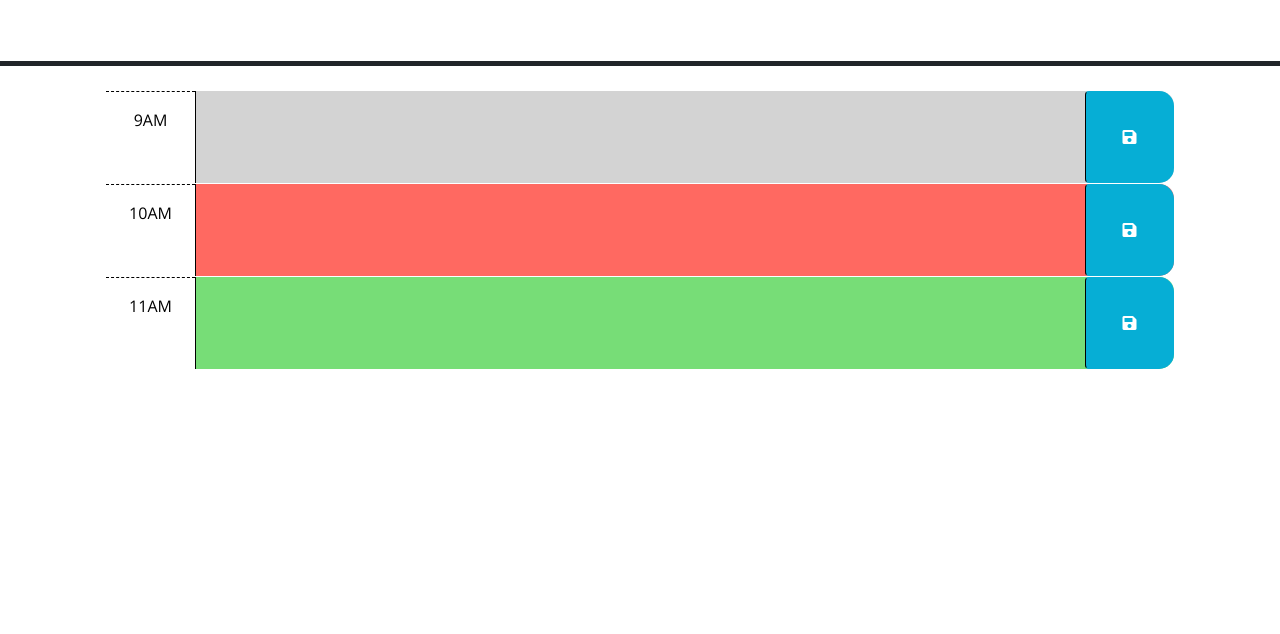
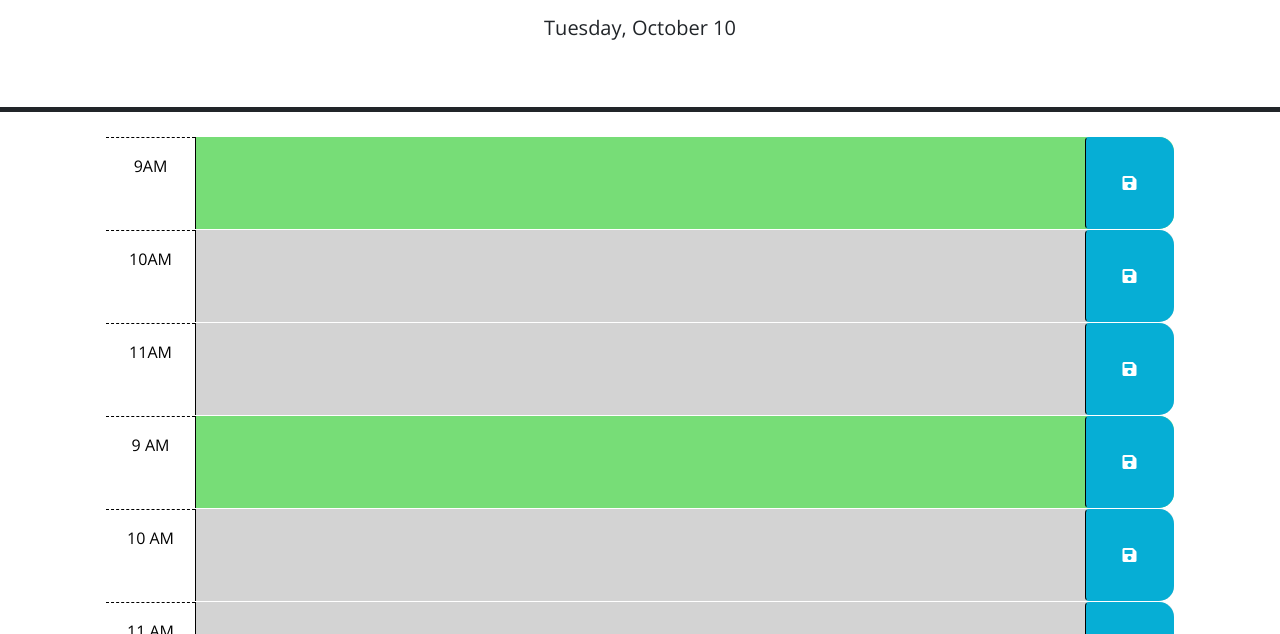
Before and after one commit to Kevinatics/Calendar-Web, a plain HTML site: page index.html in a window 1280 px wide. Shown: the part 166-800 px from the top of the page. Drawn offline with nearby package versions, Linux system fonts and the light colour scheme.

Commit message:
added js

```diff
--- a/index.html
+++ b/index.html
@@ -18,7 +18,7 @@
       href="https://fonts.googleapis.com/css?family=Open+Sans&display=swap"
       rel="stylesheet"
     />
-    <link rel="stylesheet" href="style.css" />
+    <link rel="stylesheet" href="./style.css" />
     <title>Work Day Scheduler</title>
   </head>
 
@@ -73,6 +73,6 @@
       crossorigin="anonymous"
     ></script>
 
-    <script src="script.js"></script>
+    <script src="./javascript.js"></script>
   </body>
 </html>
--- a/javascript.js
+++ b/javascript.js
@@ -0,0 +1,91 @@
+$(function () {
+    // Function to update time-block classes based on the current hour
+    function updateTimeBlocks() {
+      var currentHour = dayjs().format('hA');
+
+      // Loop through time-blocks and update classes
+      $('.time-block').each(function () {
+        var blockHour = $(this).find('.hour').text();
+
+        if (blockHour < currentHour) {
+          $(this).addClass('past').removeClass('present future');
+        } else if (blockHour === currentHour) {
+          $(this).addClass('present').removeClass('past future');
+        } else {
+          $(this).addClass('future').removeClass('past present');
+        }
+      });
+    }
+
+    // Function to create a time block for a given hour
+    function createTimeBlock(hour) {
+      // Create a new time block element
+      var timeBlock = $('<div>')
+        .attr('id', 'hour-' + hour)
+        .addClass('row time-block');
+
+      // Create the hour column
+      var hourColumn = $('<div>')
+        .addClass('col-2 col-md-1 hour text-center py-3')
+        .text(hour);
+
+      // Create the textarea for event description
+      var descriptionTextarea = $('<textarea>')
+        .addClass('col-8 col-md-10 description')
+        .attr('rows', 3);
+
+      // Create the Save button
+      var saveButton = $('<button>')
+        .addClass('btn saveBtn col-2 col-md-1')
+        .attr('aria-label', 'save')
+        .html('<i class="fas fa-save" aria-hidden="true"></i>');
+
+      // Append columns to the time block
+      timeBlock.append(hourColumn, descriptionTextarea, saveButton);
+
+      // Append the time block to the container
+      $('.container-lg').append(timeBlock);
+    }
+
+    // Create time blocks from 9 AM to 5 PM in 12-hour clock format
+    for (var hour = 9; hour <= 17; hour++) {
+      var formattedHour = hour < 12 ? hour + ' AM' : (hour === 12 ? '12 PM' : (hour - 12) + ' PM');
+      createTimeBlock(formattedHour);
+    }
+
+    // Update time-block classes when the page loads
+    updateTimeBlocks();
+
+    // Update time-block classes every minute
+    setInterval(updateTimeBlocks, 60000);
+
+    // Function to load saved events from local storage
+    function loadEvents() {
+      var savedEvents = JSON.parse(localStorage.getItem('events')) || {};
+
+      // Populate the text areas with saved events
+      for (var hour in savedEvents) {
+        $('#hour-' + hour + ' .description').val(savedEvents[hour]);
+      }
+    }
+
+    // Load saved events when the page loads
+    loadEvents();
+
+    // Function to save events to local storage
+    function saveEvent(hour, eventText) {
+      var savedEvents = JSON.parse(localStorage.getItem('events')) || {};
+      savedEvents[hour] = eventText;
+      localStorage.setItem('events', JSON.stringify(savedEvents));
+    }
+
+    // Event listener for the "Save" buttons
+    $('.saveBtn').on('click', function () {
+      var hour = $(this).parent().attr('id').split('-')[1];
+      var eventText = $(this).siblings('.description').val();
+      saveEvent(hour, eventText);
+    });
+
+    // Display the current date in the header
+    $('#currentDay').text(dayjs().format('dddd, MMMM D'));
+  });
```
